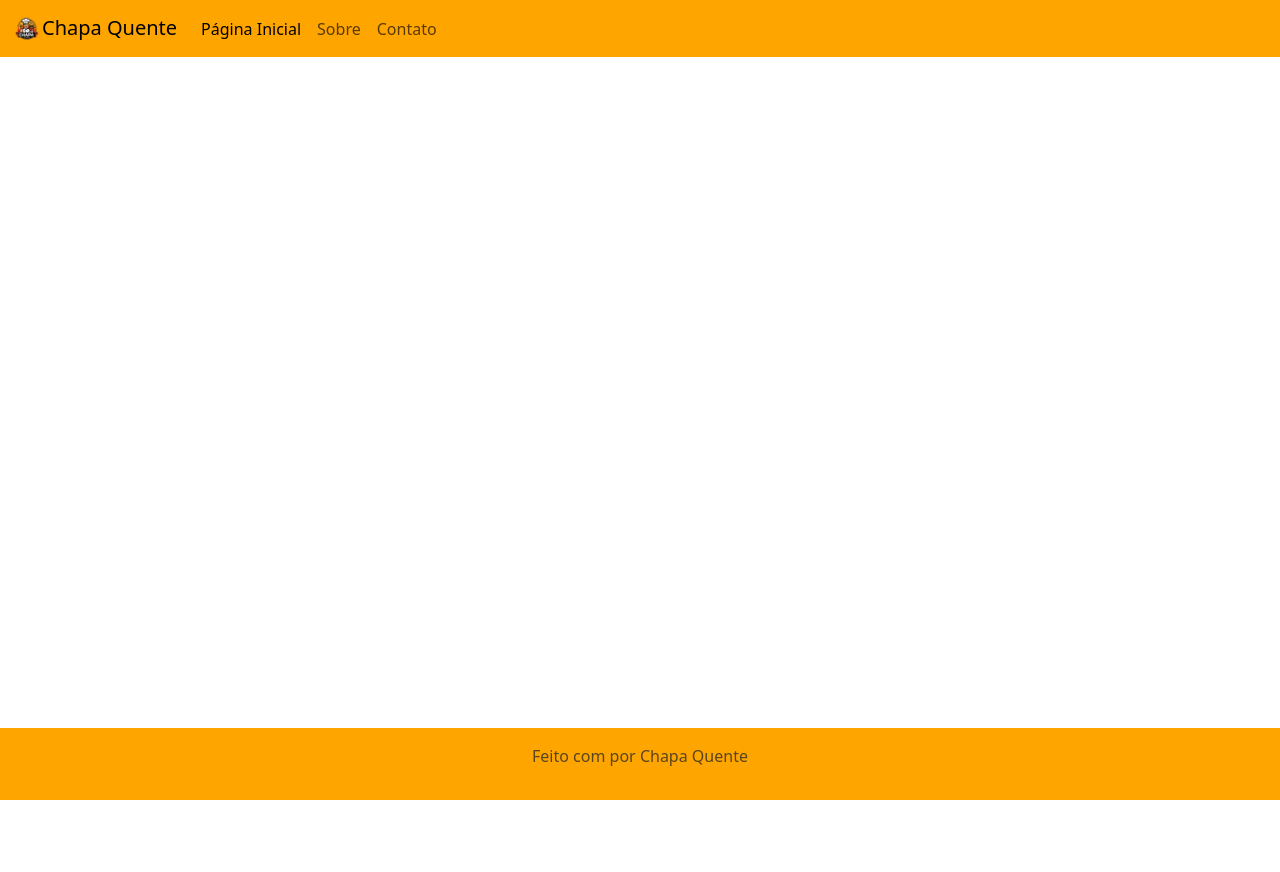
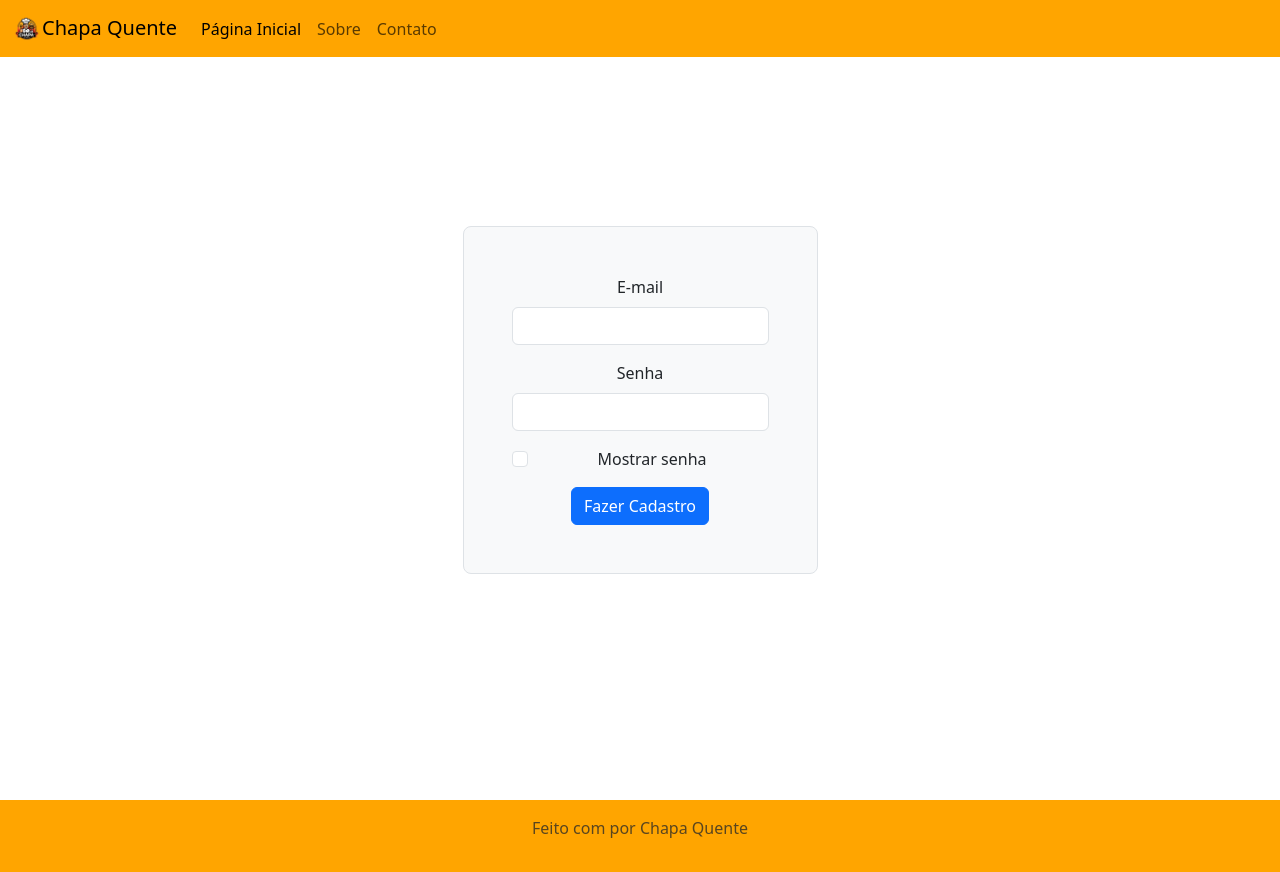
Before and after one commit to dsm-cefet-rj/ti-2024-1-grupo-5-1, a React (Vite) app in the folder frontend/chapa-quente/: page /cadastro in a window 1280 px wide. Before the commit the page ends 800 px from the top, so only its background shows below. Built offline with nearby package versions, Linux system fonts and the light colour scheme; data requests are answered from the project's data file.

Commit message:
cadastro init

```diff
--- /dev/null
+++ b/frontend/chapa-quente/src/components/Cadastro/index.jsx
@@ -0,0 +1,57 @@
+import 'bootstrap/dist/css/bootstrap.css';
+import { useState } from 'react';
+
+
+function Cadastro() {
+    const [email, setEmail] = useState('');
+    const [senha, setSenha] = useState('');
+
+    const [mostarSenha, setMostrarSenha] = useState(false);
+
+    function handleSubmit(event) {
+        event.preventDefault();
+        console.log(email, senha);
+    }
+
+    return (
+        <>
+            <div className="login-form d-flex justify-content-center align-items-center">
+                <form className="p-4 p-md-5 border rounded-3 bg-body-tertiary" onSubmit={handleSubmit}>
+                    <div className="mb-3">
+                        <label htmlFor="input-email" className="form-label">E-mail</label>
+                        <input
+                            type="email"
+                            className="form-control"
+                            id="input-email"
+                            aria-describedby="emailHelp"
+                            value={email}
+                            onChange={e => setEmail(e.target.value)}>
+                        </input>
+                    </div>
+                    <div className="mb-3">
+                        <label htmlFor="input-password" className="form-label">Senha</label>
+                        <input
+                            type={mostarSenha ? 'text' : 'password'}
+                            className="form-control"
+                            id="input-password"
+                            value={senha}
+                            onChange={e => setSenha(e.target.value)}>
+                        </input>
+                    </div>
+                    <div className="mb-3 form-check">
+                        <input
+                            type="checkbox"
+                            className="form-check-input"
+                            id="exampleCheck1"
+                            onChange={() => setMostrarSenha(!mostarSenha)}>
+                        </input>
+                        <label className="form-check-label" htmlFor="exampleCheck1">Mostrar senha</label>
+                    </div>
+                    <button type="submit" className="btn btn-primary">Fazer Cadastro</button>
+                </form>
+            </div>
+        </>
+    )
+}
+
+export default Cadastro;
--- a/frontend/chapa-quente/src/components/Login/index.jsx
+++ b/frontend/chapa-quente/src/components/Login/index.jsx
@@ -1,27 +1,56 @@
 import 'bootstrap/dist/css/bootstrap.css';
 import './login.css';
+import { useEffect, useState } from 'react';
+import { useNavigate } from "react-router-dom";
 
 function Login() {
+    const [email, setEmail] = useState('');
+    const [senha, setSenha] = useState('');
+
+    const [mostrarSenha, setMostrarSenha] = useState(false);
+
+
+
+    function handleSubmit(event) {
+        event.preventDefault();
+        console.log(email, senha);
+    }
+
+    const navigate = useNavigate();
+    useEffect(() => {
+        if (isError) {
+            <Alert key="danger" variant="danger">
+                Usuário ou senha incorretos!
+            </Alert>
+        }
+
+        if (isSuccess || user) {
+            navigate('/produtos');
+        }
+    }, [isError, isSuccess, user, navigate]);
+
+
     return (
         <>
             <div className="login-form d-flex justify-content-center align-items-center">
-                <form className="p-4 p-md-5 border rounded-3 bg-body-tertiary">
+                <form className="p-4 p-md-5 border rounded-3 bg-body-tertiary" onSubmit={handleSubmit}>
                     <div className="mb-3">
-                        <label htmlfor="exampleInputEmail1" className="form-label">E-mail</label>
-                        <input type="email" className="form-control" id="exampleInputEmail1" aria-describedby="emailHelp"></input>
-                        <div id="emailHelp" className="form-text">We'll never share your email with anyone else.</div>
+                        <label htmlFor="exampleInputEmail1" className="form-label">E-mail</label>
+                        <input type="email" className="form-control" id="exampleInputEmail1" aria-describedby="emailHelp" value={email} onChange={e => setEmail(e.target.value)}></input>
+                        <div id="emailHelp" className="form-text">Nunca compartilharemos seu e-mail com mais ninguém.</div>
                     </div>
                     <div className="mb-3">
-                        <label htmlfor="exampleInputPassword1" className="form-label">Senha</label>
-                        <input type="password" className="form-control" id="exampleInputPassword1"></input>
+                        <label htmlFor="exampleInputPassword1" className="form-label">Senha</label>
+                        <input type="password" className="form-control" id="exampleInputPassword1" value={senha} onChange={e => setSenha(e.target.value)}></input>
                     </div>
                     <div className="mb-3 form-check">
-                        <input type="checkbox" className="form-check-input" id="exampleCheck1"></input>
-                        <label className="form-check-label" hmtlfor="exampleCheck1">Lembrar minha sessão</label>
+                        <input type="checkbox" className="form-check-input" id="exampleCheck1" onChange={() => setMostrarSenha(!mostrarSenha)}></input>
+                        <label className="form-check-label" htmlFor="exampleCheck1">Mostrar senha</label>
                     </div>
-                    <button type="submit" className="btn btn-primary">Login</button>
+                    <button type="submit" className="btn btn-primary">Entrar</button>
                 </form>
             </div>
+
         </>
     )
 }
--- a/frontend/chapa-quente/src/components/Login/login.css
+++ b/frontend/chapa-quente/src/components/Login/login.css
@@ -1,7 +1,3 @@
-body {
-    background-color: darkred;
-}
-
 div .login-form {
     display: flex;
     justify-content: center;
--- a/frontend/chapa-quente/src/components/Produtos/Card/Card.module.css
+++ b/frontend/chapa-quente/src/components/Produtos/Card/Card.module.css
@@ -27,8 +27,3 @@
 .flexColumnGap{
     column-gap: 5px;
 }
-
-button {
-    height: 100%;
-    width: 20%;
-}
--- a/frontend/chapa-quente/src/components/Router/index.jsx
+++ b/frontend/chapa-quente/src/components/Router/index.jsx
@@ -1,5 +1,7 @@
 import { BrowserRouter, Routes, Route } from "react-router-dom";
 import React, { useState } from 'react';
+import Cadastro from '../Cadastro'
+import Login from '../Login'
 import Produtos from '../Produtos'
 import Pedidos from '../Pedido'
 
@@ -9,6 +11,8 @@ const Router = () => {
             <BrowserRouter>
                 <Routes>
                     {/* Adicione aqui as rotas Ex: <Route path='produtos' element={<Produtos/>} />*/}
+                    <Route path='/cadastro' element={<Cadastro/>} />
+                    <Route path='/login' element={<Login/>} />
                     <Route path='/produtos' element={<Produtos/>} />
                     <Route path='/pedidos' element={<Pedidos/>} />
                 </Routes>
```
Also changed, not shown: frontend/chapa-quente/src/components/Cadastro/cadastro.css (added).
